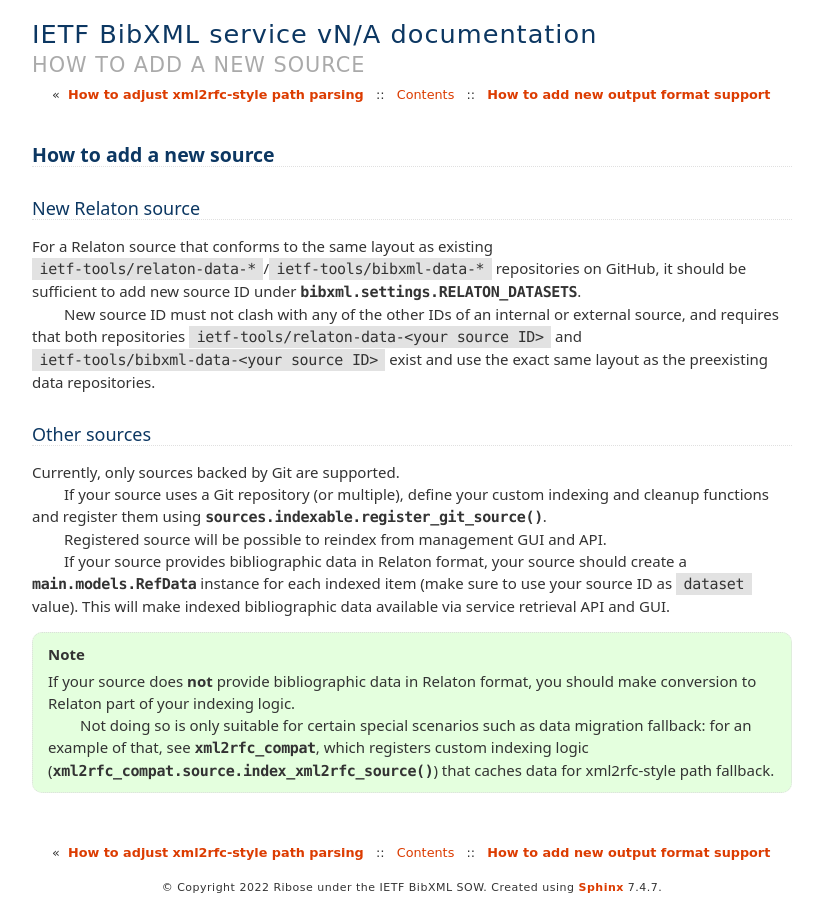
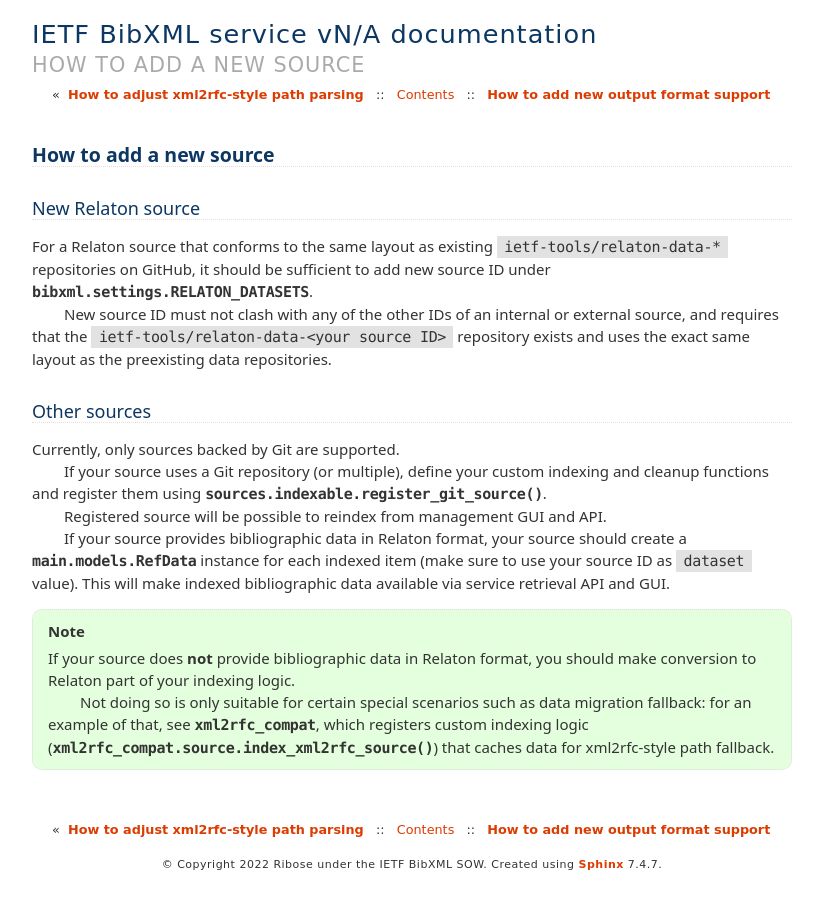
Before and after one commit to ietf-tools/bibxml-service, a Sphinx documentation site: the page built from docs/howto/add-new-source.rst, in a window 1280 px wide. Shown: the whole page, without its empty margins (228-1051 px from the left). Built offline with Sphinx 7.4.7, drawn with Linux system fonts in a browser that asks for light colours; pages that are not in the unit, such as notebooks, are missing from menus.

Commit message:
docs: -obsolete `bibxml-data-*` repos

```diff
--- a/docs/howto/add-new-source.rst
+++ b/docs/howto/add-new-source.rst
@@ -6,16 +6,15 @@ New Relaton source
 ==================
 
 For a Relaton source that conforms to the same layout
-as existing ``ietf-tools/relaton-data-*``/``ietf-tools/bibxml-data-*``
+as existing ``ietf-tools/relaton-data-*``
 repositories on GitHub, it should be sufficient to add
 new source ID under :data:`bibxml.settings.RELATON_DATASETS`.
 
 New source ID must not clash with any of the other IDs
 of an internal or external source,
-and requires that both repositories
-``ietf-tools/relaton-data-<your source ID>``
-and ``ietf-tools/bibxml-data-<your source ID>``
-exist and use the exact same layout as the preexisting data repositories.
+and requires that the
+``ietf-tools/relaton-data-<your source ID>`` repository
+exists and uses the exact same layout as the preexisting data repositories.
 
 Other sources
 =============
```
